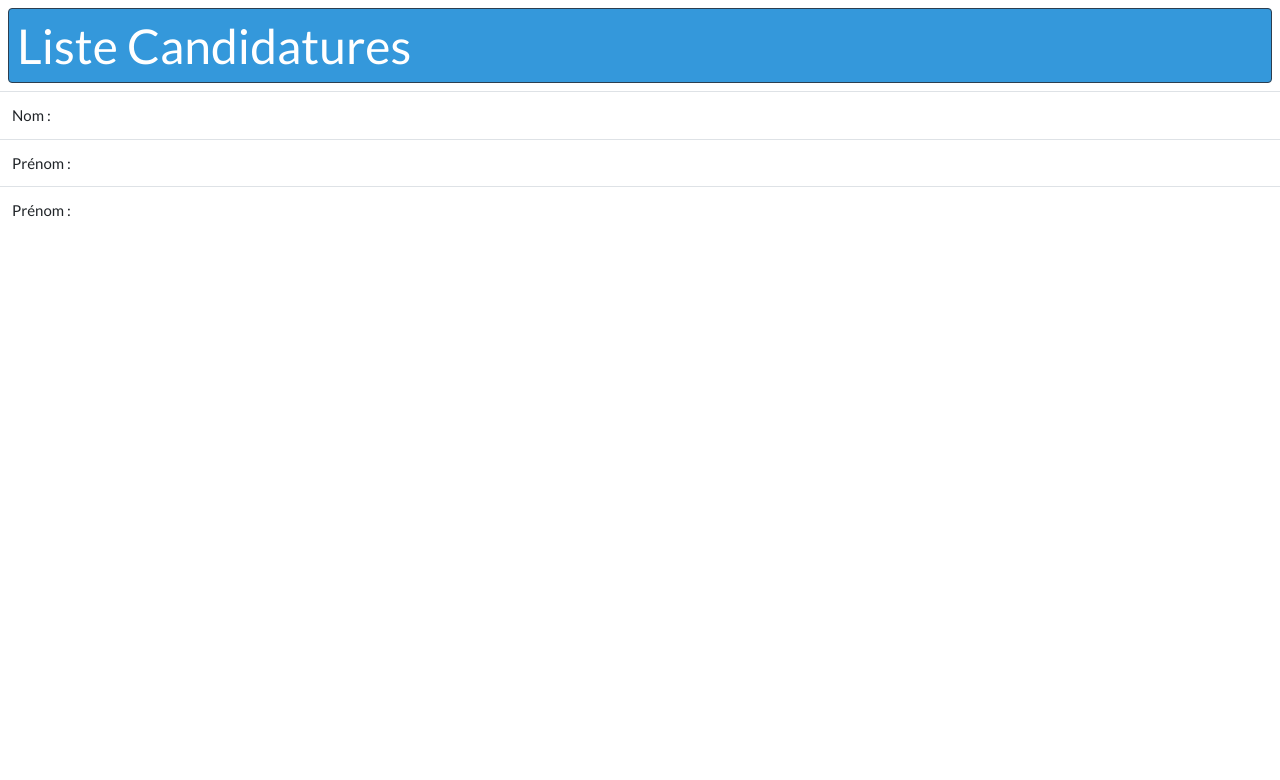
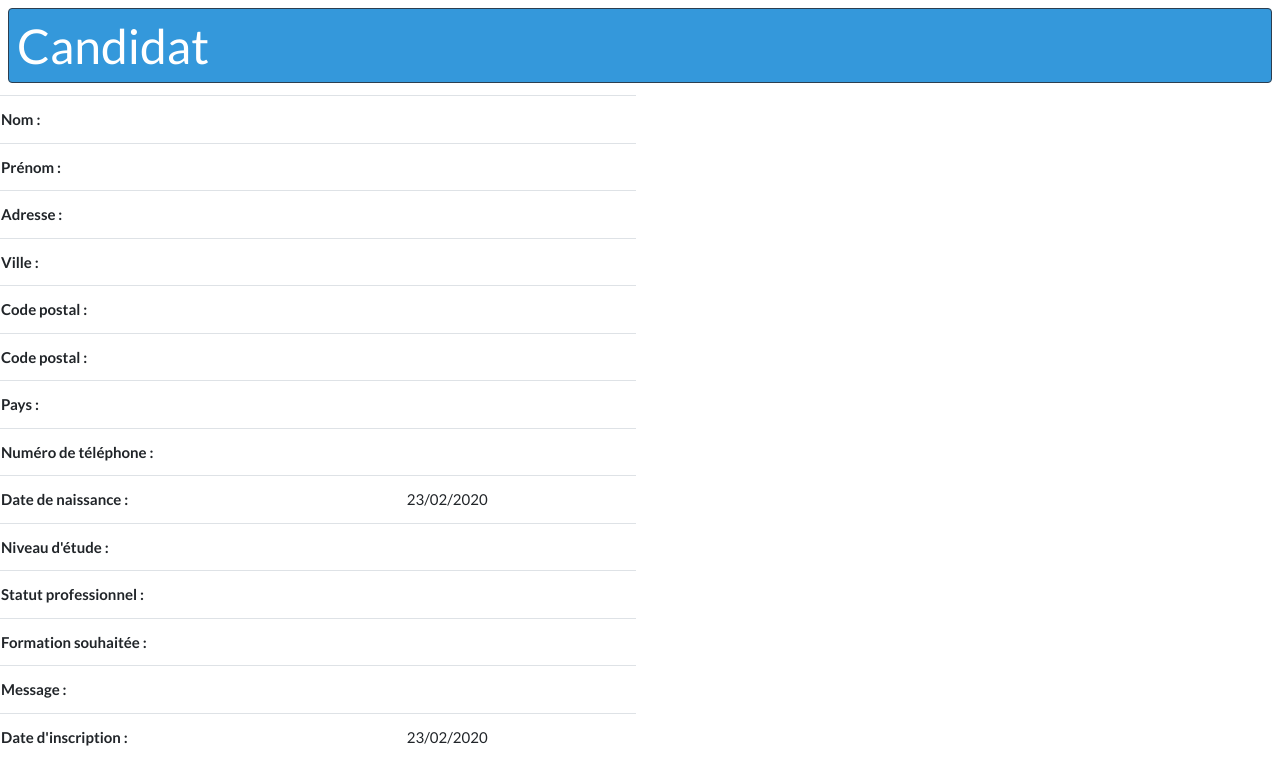
Before and after one commit to BTS-SIO-SLAM2020/PPE3, a Symfony app: template templates/candidature/afficherCandidat.html.twig in a window 1280 px wide. Shown: the part 71-851 px from the top of the page. Before the commit the page ends 288 px from the top, so only its background shows below. Run offline with Twig, Linux system fonts and the light colour scheme; the template is opened without the code that fills it, so the values that code supplies are empty; some libraries are stand-ins or nearby versions.

Commit message:
affichage candidat et pagination liste candidat

```diff
--- a/composer.json
+++ b/composer.json
@@ -5,6 +5,7 @@
         "php": "^7.2.5",
         "ext-ctype": "*",
         "ext-iconv": "*",
+        "knplabs/knp-paginator-bundle": "^5.1",
         "sensio/framework-extra-bundle": "^5.1",
         "symfony/asset": "5.0.*",
         "symfony/console": "5.0.*",
--- a/config/bundles.php
+++ b/config/bundles.php
@@ -13,4 +13,5 @@ return [
     Symfony\Bundle\SecurityBundle\SecurityBundle::class => ['all' => true],
     Symfony\Bundle\MakerBundle\MakerBundle::class => ['dev' => true],
     Doctrine\Bundle\FixturesBundle\DoctrineFixturesBundle::class => ['dev' => true, 'test' => true],
+    Knp\Bundle\PaginatorBundle\KnpPaginatorBundle::class => ['all' => true],
 ];
--- a/templates/candidature/afficherCandidat.html.twig
+++ b/templates/candidature/afficherCandidat.html.twig
@@ -1,23 +1,64 @@
 {% extends 'base.html.twig' %}
 
 
-{% block title %}Liste Candidatures{% endblock %}
-{% block monTitre %}Liste Candidatures{% endblock %}
+{% block title %}Candidat{% endblock %}
+
+
+
+{% block monTitre %}Candidat{% endblock %}
 {% block body %}
+<div class="row">
+<div class="col-12 col-lg-6 p-1">
+
+
 <table class="table">
     <tr >
-        <td>Nom :</td><td>{{candidat.nom}}</td>
+        <td><strong>Nom :</strong></td><td>{{candidat.nom}}</td>
     </tr>
     <tr >
-        <td>Prénom :</td><td>{{candidat.prenom}}</td>
+        <td><strong>Prénom :</strong></td><td>{{candidat.prenom}}</td>
     </tr>
     <tr >
-        <td>Prénom :</td><td>{{candidat.prenom}}</td>
+        <td><strong>Adresse :</strong></td><td>{{candidat.adresse}}</td>
+    </tr>
+    <tr >
+        <td><strong>Ville :</strong></td><td>{{candidat.ville}}</td>
+    </tr>
+    <tr >
+        <td><strong>Code postal :</strong></td><td>{{candidat.codePostal}}</td>
+    </tr>
+    <tr >
+        <td><strong>Code postal :</strong></td><td>{{candidat.codePostal}}</td>
+    </tr>
+    <tr >
+        <td><strong>Pays :</strong></td><td>{{candidat.pays}}</td>
+    </tr>
+    <tr >
+        <td><strong>Numéro de téléphone :</strong></td><td>{{candidat.telephone}}</td>
+    </tr>
+    <tr >
+        <td><strong>Date de naissance :</strong></td><td>{{candidat.dateNaissance|date('d/m/Y')}}</td>
+    </tr>
+    <tr >
+        <td><strong>Niveau d'étude :</strong></td><td>{{candidat.niveauEtude}}</td>
+    </tr>
+    <tr >
+        <td><strong>Statut professionnel :</strong></td><td>{{candidat.statutProfessionnel}}</td>
+    </tr>
+    <tr >
+        <td><strong>Formation souhaitée :</strong> <td>{{candidat.formationPropose.diplome}} {{candidat.formationPropose.specialite}}</td>
+    </tr>
+
+    <tr >
+        <td><strong>Message :</strong> <td>{{candidat.message}}</td>
+    </tr>
+    <tr >
+        <td><strong>Date d'inscription :</strong> <td>{{candidat.createdAt|date('d/m/Y')}}</td>
     </tr>
 
 
 
-
 </table>
-
+</div>
+</div>
 {% endblock %}
--- a/templates/candidature/listeCandidature.html.twig
+++ b/templates/candidature/listeCandidature.html.twig
@@ -27,5 +27,8 @@
 
 
 </table>
+<div class="navigation">
+    {{ knp_pagination_render(candidatures) }}
+</div>
 
 {% endblock %}
--- /dev/null
+++ b/translations/KnpPaginatorBundle.fr.yaml
@@ -0,0 +1,2 @@
+label_previous: précédent
+label_next: suivant
```
Also changed, not shown: src/Controller/CandidatureController.php (+10 -3 lines), src/Repository/CandidatureRepository.php (+7 -1 lines), 4 other files.
